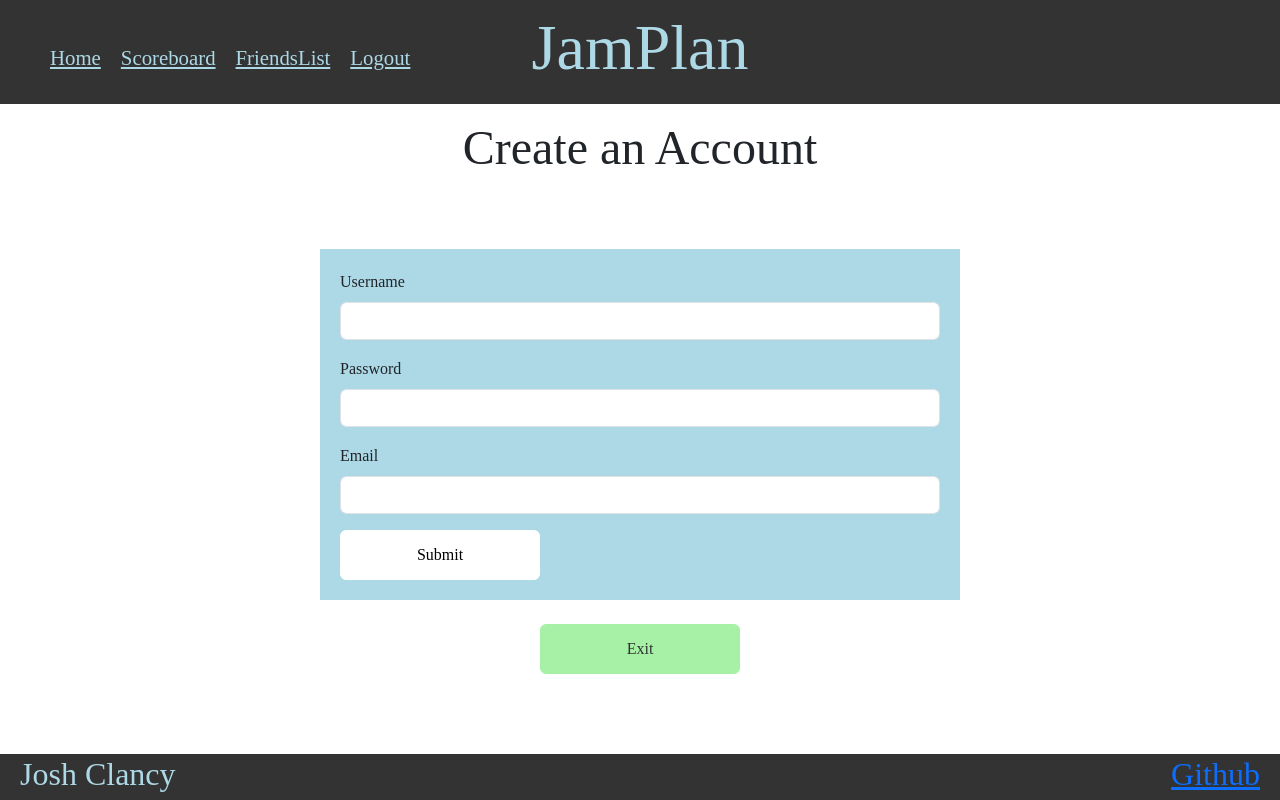
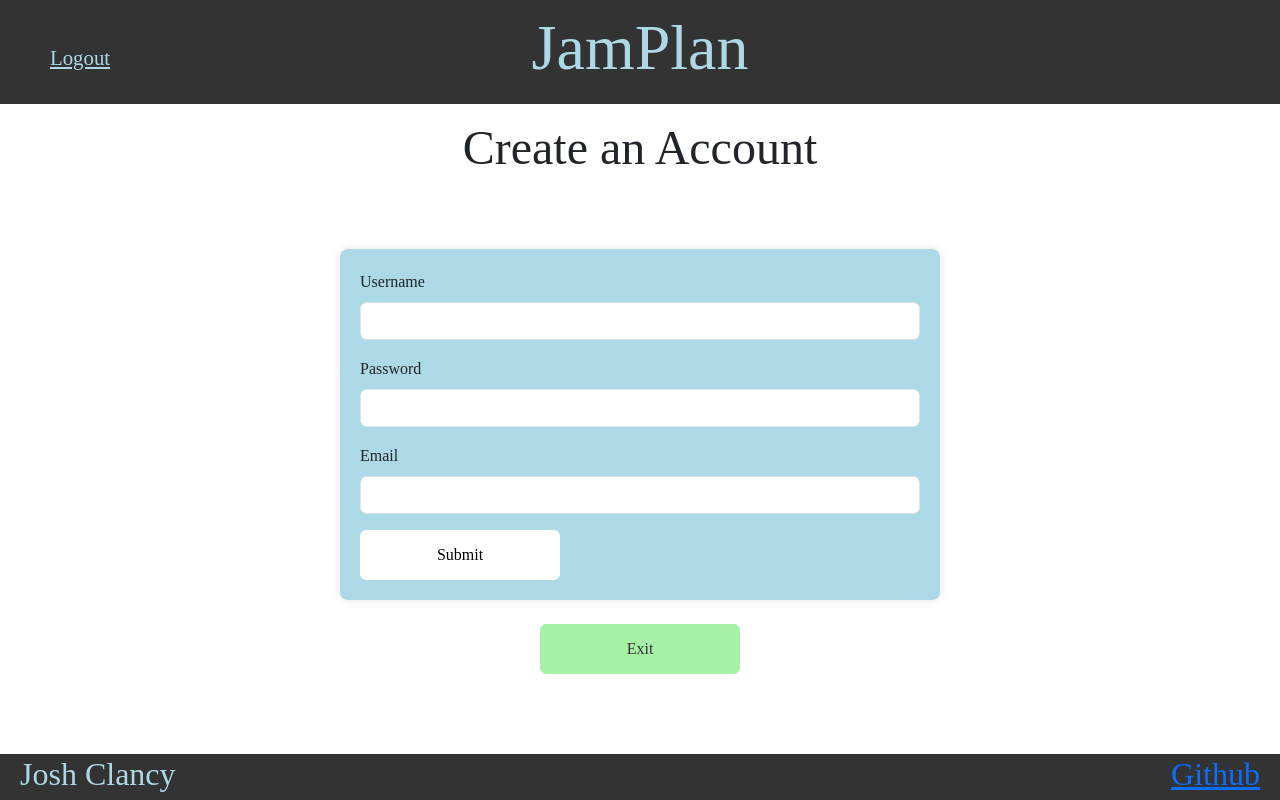
Before and after one commit to JoshuaClancy001/CS260Startup, a React (Vite) app: page /register in a window 1280 px wide. Shown: the top 800 px of the page. Built offline with nearby package versions, Linux system fonts and the light colour scheme.

Commit message:
login and register hooks added

```diff
--- a/src/app.jsx
+++ b/src/app.jsx
@@ -11,8 +11,13 @@ import { Friendslist } from './friendslist/friendslist'
 import { Home } from './home/home';
 import { GoogleDrive } from './googledrive/googledrive';
 import './app.css';
+import { AuthState } from './login/authState';
 
 export default function App() {
+
+    const [userName, setUserName] = React.useState(localStorage.getItem('userName') || '')
+    const currentAuthState = userName ? AuthState.Authenticated : AuthState.Unauthenticated;
+    const [authState, setAuthState] = React.useState(currentAuthState);
   return (
     <BrowserRouter>
         <div>
@@ -22,21 +27,27 @@ export default function App() {
             <div className="logpage-nav">
             <nav>
                 <menu>
+                    { authState == AuthState.Authenticated && (
                 <li>
                     <NavLink className='nav-item' to='logpage'>
                         Home
                     </NavLink>
-                </li>
+                </li>)
+                    }
+                    {authState == AuthState.Authenticated && (
                 <li>
                 <NavLink className='nav-item' to='scoreboard'>
                         Scoreboard
                     </NavLink>
-                </li>
+                </li>)
+                    }
+                    { authState == AuthState.Authenticated && (
                 <li>
                     <NavLink className='nav-item' to='friendslist'>
                         FriendsList
                     </NavLink>
-                </li>
+                </li>)
+                    }
                 <li>
                     <NavLink className='nav-item' to=''>
                         Logout
@@ -49,8 +60,22 @@ export default function App() {
 
         <Routes>
             <Route path='/logpage' element={<Logpage />} />
-            <Route path='/login' element={<Login />} />
-            <Route path='/register' element={<Register />} />
+            <Route path='/login' element={<Login
+                userName = {userName}
+                authState = {authState}
+                onAuthChange={(userName, authState) => {
+                    setAuthState(authState);
+                    setUserName(userName);
+                }}
+            />} />
+            <Route path='/register' element={<Register
+                userName = {userName}
+                authState = {authState}
+                onAuthChange={(userName, authState) => {
+                    setAuthState(authState);
+                    setUserName(userName);
+            }}
+            />} />
             <Route path='/scoreboard' element={<Scoreboard />} />
             <Route path='/friendslist' element={<Friendslist />} />
             <Route path='/googledrive' element={<GoogleDrive />} />
--- /dev/null
+++ b/src/login/authState.js
@@ -0,0 +1,9 @@
+export class AuthState {
+    static Unknown = new AuthState('unknown');
+    static Authenticated = new AuthState('authenticated');
+    static Unauthenticated = new AuthState('unauthenticated');
+
+    constructor(name) {
+      this.name = name;
+    }
+  }
--- /dev/null
+++ b/src/login/authenticated.css
@@ -0,0 +1,5 @@
+.playerName {
+    color: rgb(118, 190, 210);
+    font-size: 1.5em;
+    padding: 0.5em;
+  }
--- /dev/null
+++ b/src/login/authenticated.jsx
@@ -0,0 +1,27 @@
+import React from 'react';
+import { useNavigate } from 'react-router-dom';
+
+import Button from 'react-bootstrap/Button';
+
+import './login.css';
+
+export function Authenticated(props) {
+  const navigate = useNavigate();
+
+  function logout() {
+    localStorage.removeItem('userName');
+    props.onLogout();
+  }
+
+  return (
+    <div>
+      <div className='playerName'>{props.userName}</div>
+      <Button variant='primary' onClick={() => navigate('/logpage')}>
+        Play
+      </Button>
+      <Button variant='secondary' onClick={() => logout()}>
+        Logout
+      </Button>
+    </div>
+  );
+}
--- a/src/login/login.css
+++ b/src/login/login.css
@@ -52,11 +52,13 @@ h2{
     color: white;
     font-size: 1.5em;
 }
-.login-form{
-    width: 50%;
-    margin: 0 auto;
-    background-color: lightblue;
+.login-form {
+    width: 100%; /* Ensure the form takes the full width */
+    max-width: 600px; /* Optional: Set a max-width for better readability */
     padding: 20px;
+    background-color: white;
+    border-radius: 8px;
+    box-shadow: 0 0 10px rgba(0, 0, 0, 0.1);
 }
 
 footer {
--- a/src/login/login.jsx
+++ b/src/login/login.jsx
@@ -1,13 +1,18 @@
-import React from 'react';
+import React, { useEffect } from 'react';
+import Form from 'react-bootstrap/Form';
 import { useNavigate } from 'react-router-dom';
-import './login.css'
+import { Unauthenticated } from './unauthenticated';
+import { Authenticated } from './authenticated';
+import { AuthState } from './authState';
+import './login.css';
 
-export function Login() {
-
+export function Login(props) {
+  const [userName, setUserName] = React.useState(props.userName);
   const navigate = useNavigate();
 
   const handleEnter = (event) => {
     event.preventDefault();
+    loginUser();
     navigate('/logpage');
   };
 
@@ -16,27 +21,42 @@ export function Login() {
     navigate('/');
   };
 
+  async function loginUser() {
+      localStorage.setItem('userName', userName);
+      props.onLogin(userName);
+  }
+
   return (
     <main className="main-container-login">
       <h2 className="loginHeader">Login</h2>
-  <form onSubmit={handleEnter} className="login-form">
+      <Form onSubmit={handleEnter} className="login-form">
         <div className="mb-3">
           <label htmlFor="exampleInputUsername1" className="form-label" style={{ fontFamily: 'Oleo Script, cursive' }}>
             Username
           </label>
-      <input type="username" className="form-control" id="exampleInputUsername1" aria-describedby="usernameHelp"/>
+          <input
+            type="text"
+            className="form-control"
+            id="exampleInputUsername1"
+            aria-describedby="usernameHelp"
+            value={userName}
+            onChange={(e) => setUserName(e.target.value)}
+          />
         </div>
         <div className="mb-3">
-      <label htmlFor="exampleInputPassword1" className="form-label"
-        style={{ fontFamily: 'Oleo Script, cursive' }}
-      >
+          <label htmlFor="exampleInputPassword1" className="form-label" style={{ fontFamily: 'Oleo Script, cursive' }}>
             Password
           </label>
-      <input type="password" className="form-control" id="exampleInputPassword1"
+          <input
+            type="password"
+            className="form-control"
+            id="exampleInputPassword1"
             style={{ fontFamily: 'Oleo Script, cursive' }}
           />
         </div>
-    <button type="submit" className="btn btn-primary"
+        <button
+          type="submit"
+          className="btn btn-primary"
           style={{
             color: 'lightblue',
             backgroundColor: 'white',
@@ -46,10 +66,14 @@ export function Login() {
         >
           Submit
         </button>
-  </form>
+      </Form>
+      {displayError && <div className="alert alert-danger mt-3">{displayError}</div>}
       <br />
       <form onSubmit={handleExit}>
-    <button type="submit" id="ExitButton" className="btn btn-success"
+        <button
+          type="submit"
+          id="ExitButton"
+          className="btn btn-success"
           style={{
             backgroundColor: 'lightgreen',
             borderColor: 'lightgreen',
@@ -61,6 +85,5 @@ export function Login() {
         </button>
       </form>
     </main>
-
   );
 }
--- /dev/null
+++ b/src/login/unauthenticated.jsx
@@ -0,0 +1,81 @@
+import React from 'react';
+import Form from 'react-bootstrap/Form';
+import { useNavigate } from 'react-router-dom';
+import './login.css';
+
+export function Unauthenticated(props) {
+
+  const [userName, setUserName] = React.useState(props.userName);
+  const [password, setPassword] = React.useState('');
+  const [displayError, setDisplayError] = React.useState(null);
+
+  const navigate = useNavigate();
+
+  const handleEnter = (event) => {
+    event.preventDefault();
+    loginUser()
+    navigate('/logpage');
+  };
+
+  const handleExit = (event) => {
+    event.preventDefault();
+    navigate('/');
+  };
+
+  async function loginUser() {
+    localStorage.setItem('userName', userName);
+    props.onLogin(userName);
+  }
+
+  async function createUser() {
+    localStorage.setItem('userName', userName);
+    props.onLogin(userName);
+  }
+
+  return (
+    <main className="main-container-login">
+  <h2 className="loginHeader">Login</h2>
+  <Form onSubmit={handleEnter} className="login-form">
+    <div className="mb-3">
+      <label htmlFor="exampleInputUsername1" className="form-label" style={{ fontFamily: 'Oleo Script, cursive' }}>
+        Username
+      </label>
+      <input type="username" className="form-control" id="exampleInputUsername1" aria-describedby="usernameHelp"/>
+    </div>
+    <div className="mb-3">
+      <label htmlFor="exampleInputPassword1" className="form-label"
+        style={{ fontFamily: 'Oleo Script, cursive' }}
+      >
+        Password
+      </label>
+      <input type="password" className="form-control" id="exampleInputPassword1"
+        style={{ fontFamily: 'Oleo Script, cursive' }}
+      />
+    </div>
+    <button className="btn btn-primary"
+      style={{
+        color: 'lightblue',
+        backgroundColor: 'white',
+        borderColor: 'white',
+        fontFamily: 'Oleo Script, cursive',
+      }}
+    >
+      Submit
+    </button>
+  </Form>
+  <br />
+  <form >
+    <button type="submit" id="ExitButton" className="btn btn-success"
+      style={{
+        backgroundColor: 'lightgreen',
+        borderColor: 'lightgreen',
+        opacity: 0.8,
+        fontFamily: 'Oleo Script, cursive',
+      }}
+    >
+      Exit
+    </button>
+  </form>
+</main>
+  );
+}
--- a/src/logpage/logpage.jsx
+++ b/src/logpage/logpage.jsx
@@ -5,6 +5,8 @@ import './logpage.css'
 export function Logpage() {
 
   const navigate = useNavigate();
+
+  const [userName, setUserName] = React.useState(localStorage.getItem('userName'))
 
   const handleGoogleDriveConnect = (event) => {
     event.preventDefault();
@@ -20,7 +22,7 @@ export function Logpage() {
 
   return (
     <main className="main-container-logpage">
-  <h3 className="display-username">JJC123</h3>
+  <h3 className="display-username">{userName}</h3>
 
   <div className="streak-and-g-drive">
     <h3 className="streak-element">Streak → 3</h3>
--- a/src/register/register.jsx
+++ b/src/register/register.jsx
@@ -1,13 +1,16 @@
 import React from 'react';
+import Form from 'react-bootstrap/Form';
 import { useNavigate } from 'react-router-dom';
 import './register.css'
 
-export function Register() {
+export function Register(props) {
 
+  const [userName, setUserName] = React.useState(props.userName);
   const navigate = useNavigate();
 
   const handleEnter = (event) => {
     event.preventDefault();
+    registerUser()
     navigate('/logpage');
   };
 
@@ -15,16 +18,20 @@ export function Register() {
     event.preventDefault();
     navigate('/');
   };
+  async function registerUser() {
+    localStorage.setItem('userName',userName)
+    props.onRegister(userName)
+  }
 
   return (
     <main className="main-container-register">
   <h2>Create an Account</h2>
-  <form onSubmit={handleEnter} className="login-form">
+  <Form onSubmit={handleEnter} className="login-form">
     <div className="mb-3">
       <label htmlFor="exampleInputUsername1" className="form-label"
       style={{ fontFamily: 'Oleo Script, cursive' }}>Username
       </label>
-      <input type="text" className="form-control" id="exampleInputUsername1" aria-describedby="usernameHelp" />
+      <input type="text" className="form-control" id="exampleInputUsername1" aria-describedby="usernameHelp" onChange={(e)=>setUserName(e.target.value)}/>
     </div>
     <div className="mb-3">
       <label htmlFor="exampleInputPassword1" className="form-label"
@@ -41,7 +48,7 @@ export function Register() {
       <input type="email" className="form-control" id="exampleInputEmail1" />
     </div>
     <button type="submit" className="btn btn-primary" style={{ color: 'lightblue', backgroundColor: 'white', borderColor: 'white', fontFamily: 'Oleo Script, cursive' }}>Submit</button>
-  </form>
+  </Form>
   <br />
   <form onSubmit={handleExit}>
     <button type="submit" className="btn btn-success"
--- a/src/scoreboard/scoreboardpage.css
+++ b/src/scoreboard/scoreboardpage.css
@@ -51,6 +51,7 @@ h2{
 
 .table-dark{
     background-color: lightgreen !important;
+    color: red !important;
     opacity: 0.8 !important;
 }
 
```
Lines whose indentation alone changed are shown as unchanged.
